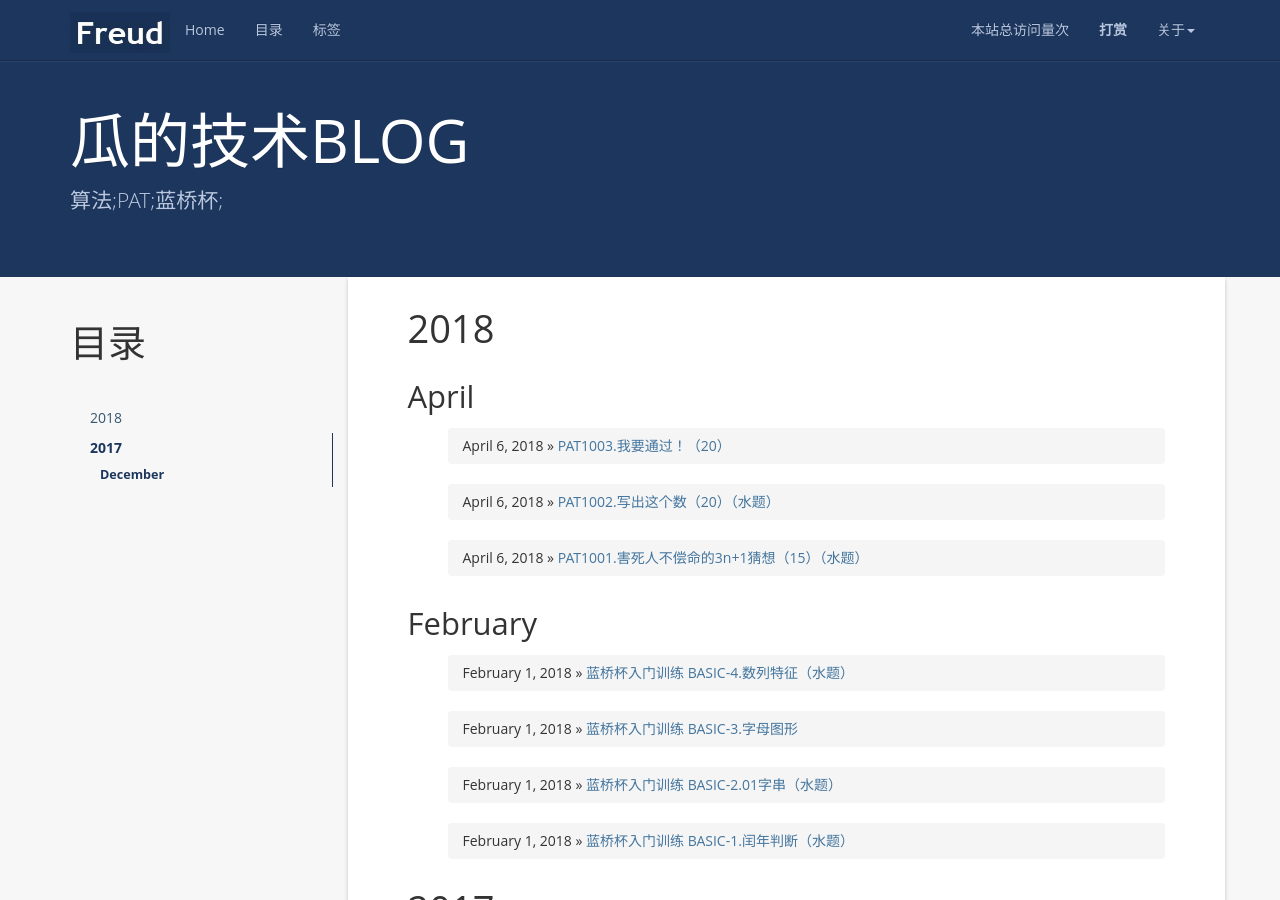
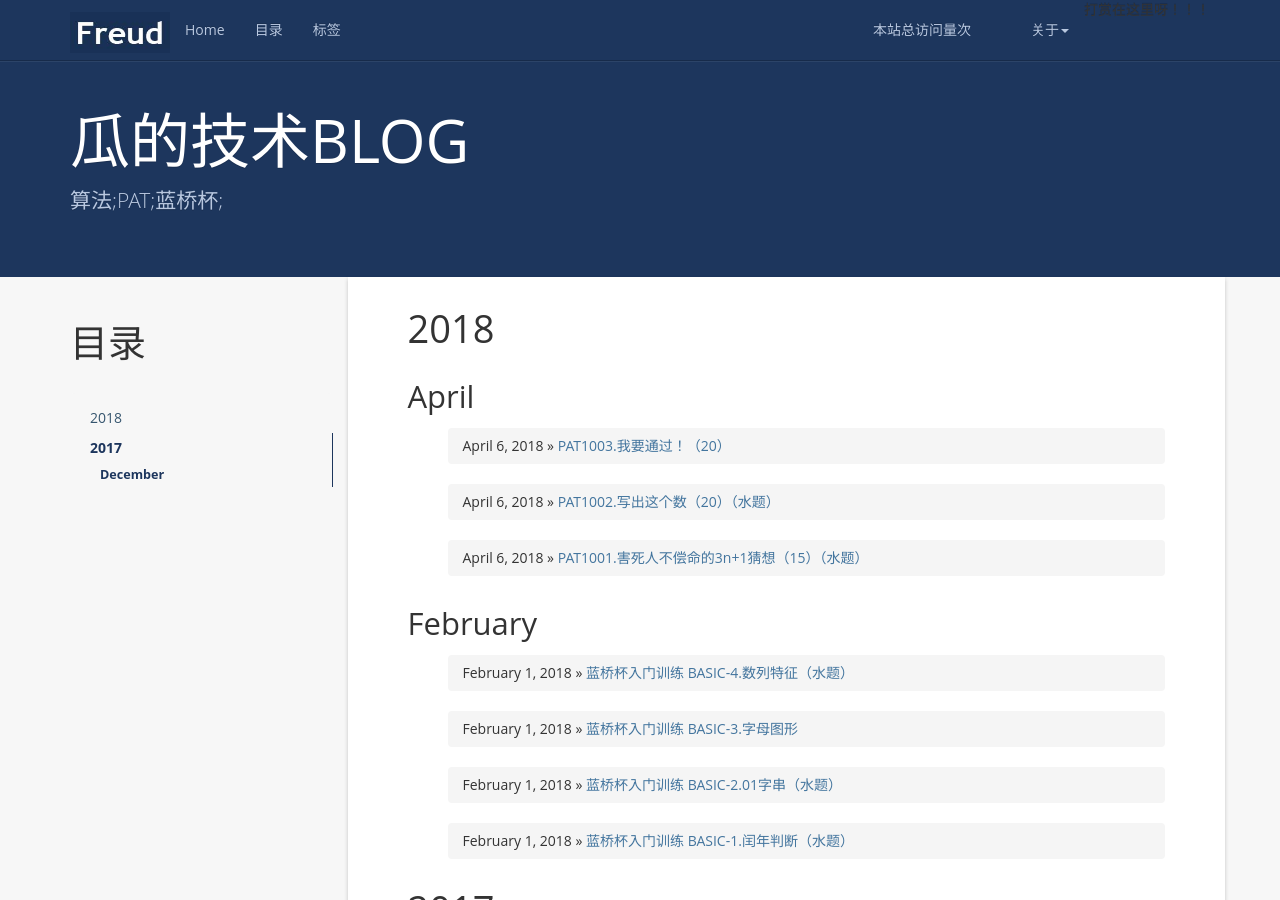
Before and after one commit to CNS1mple/CNS1mple.github.io, a Jekyll site: the page built from index.html, in a window 1280 px wide and 900 px high. Built offline with Jekyll 4.4.1, drawn with Linux system fonts in a browser that asks for light colours; nearby versions of some CDN libraries; a script that is not in the unit is left out; the list of posts is cut into pages by our own code; comment, search, counter and statistics services are not loaded.

Commit message:
去掉打赏

```diff
--- a/_includes/header.html
+++ b/_includes/header.html
@@ -29,8 +29,8 @@
         <li>
             <a><span id="busuanzi_container_site_pv">本站总访问量<span id="busuanzi_value_site_pv"></span>次</span></a>
         </li>
-        <li>
-          <a href="{{ '/donate/' | prepend: site.baseurl }}"><strong>打赏</strong></a>
+        打赏在这里呀！！！<li>
+          <a href="{{ '/donate/' | prepend: site.baseurl }}"><strong></strong></a>
         </li>
 
         <li class="dropdown">
```
